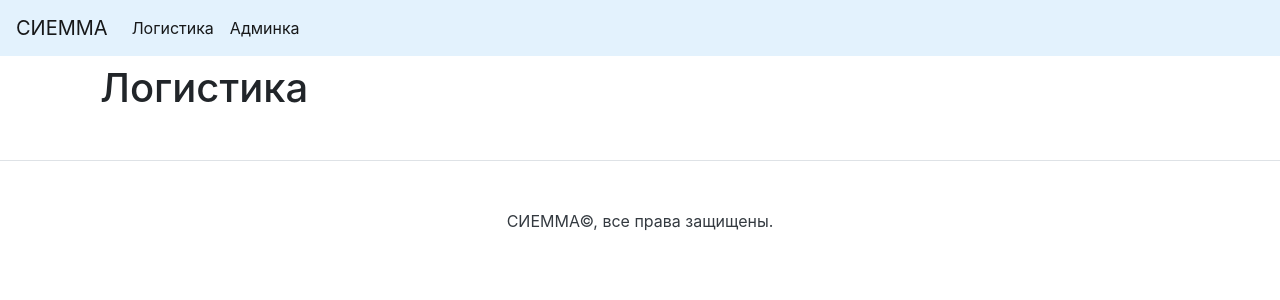
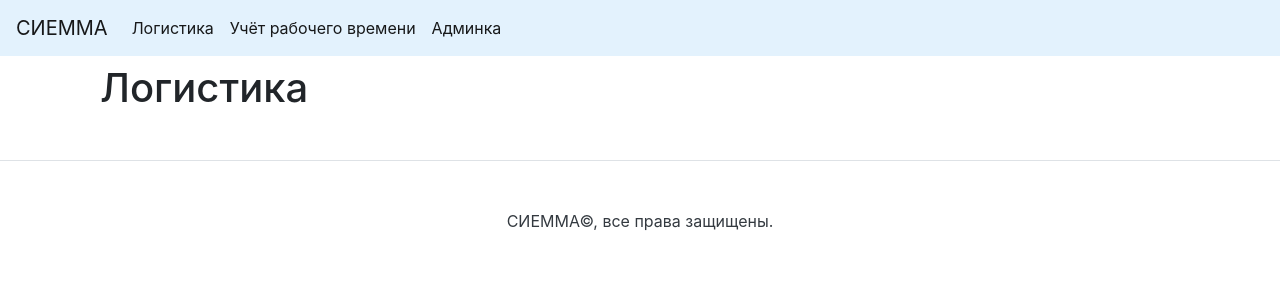
Before and after one commit to mehonator/apteka_net, a Django app: page / in a window 1280 px wide. Shown: the top 300 px of the page. Run offline with Django 3.2, Linux system fonts and the light colour scheme; parts of the project's set-up code (start-up, migrations or seed data) failed here and were passed over; some libraries are stand-ins or nearby versions.

Commit message:
добавил ссылку на первую страницу таблиц учета рабочего времени

```diff
--- a/templates/nav.html
+++ b/templates/nav.html
@@ -12,6 +12,10 @@
                         class="sr-only">(current)</span></a>
             </li>
             <li class="nav-item active">
+                <a class="nav-link" href={% url "employee_time_sheet:index"%}>Учёт рабочего времени<span
+                        class="sr-only">(current)</span></a>
+            </li>
+            <li class="nav-item active">
                 <a class="nav-link" href="/admin/">Админка <span
                         class="sr-only">(current)</span></a>
             </li>
```
